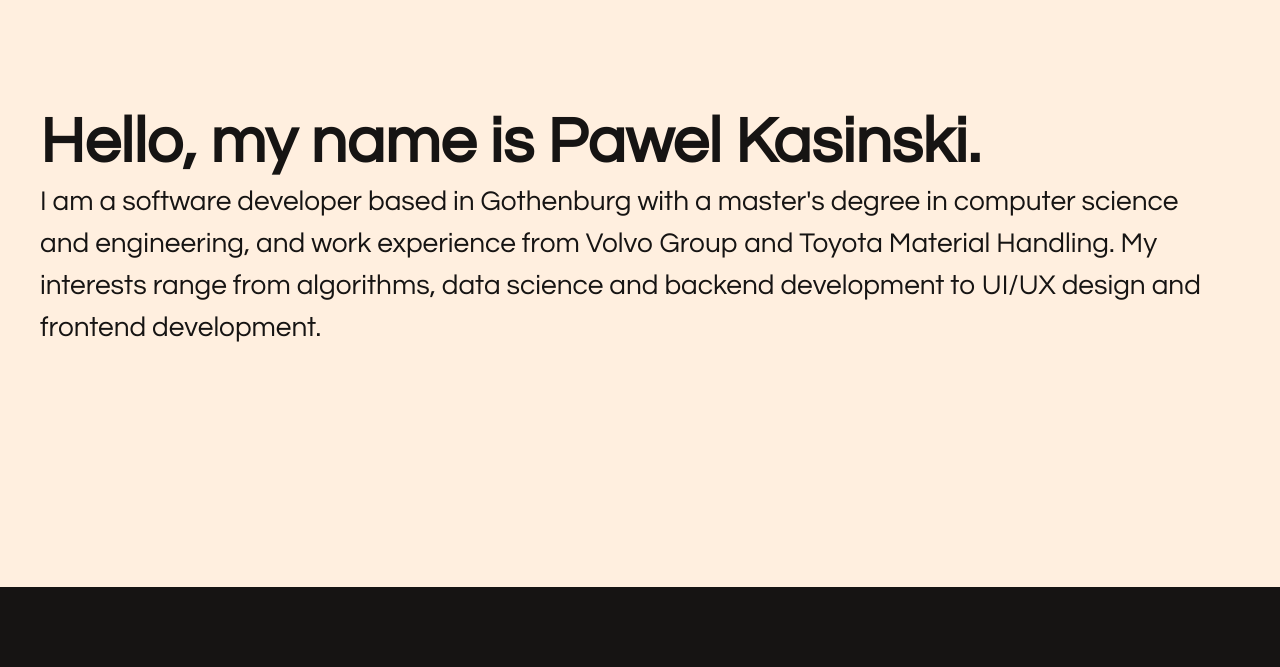
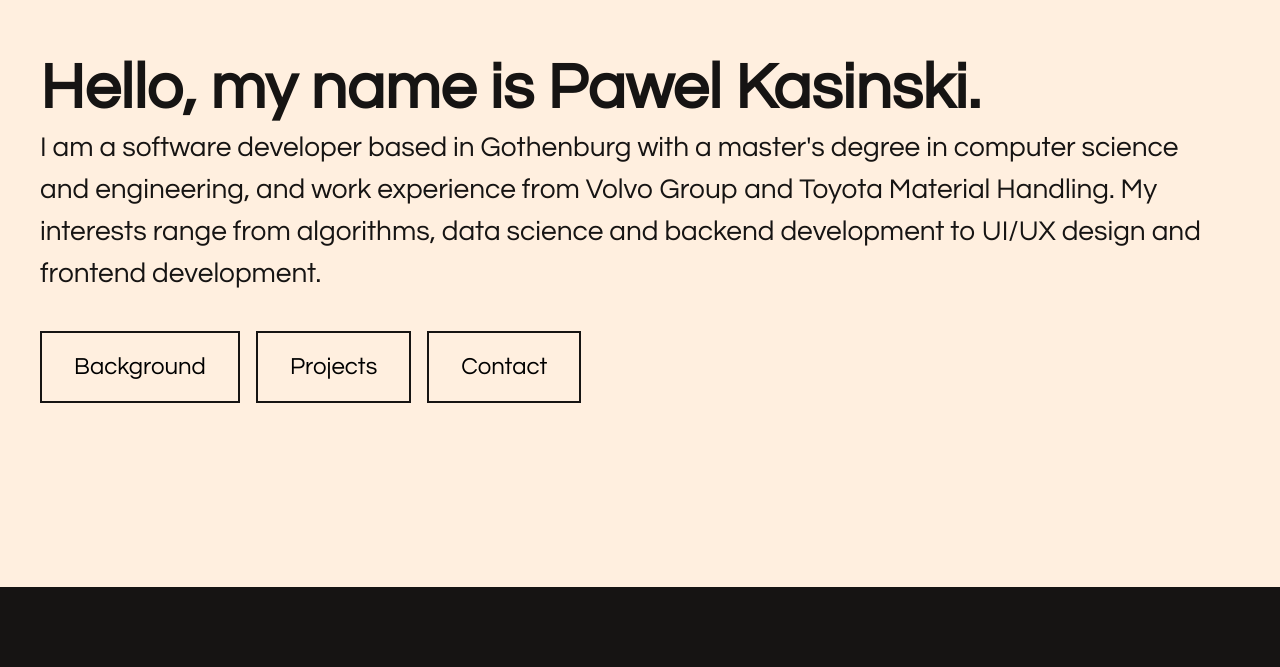
Before and after one commit to pkasinski/portfolio, a React (Vite) app: page / in a window 1280 px wide. Shown: the part 133-800 px from the top of the page. Built offline with nearby package versions, Linux system fonts and the light colour scheme.

Commit message:
Add buttons in the introduction section

```diff
--- a/src/App.css
+++ b/src/App.css
@@ -26,6 +26,10 @@
   flex-direction: column;
   justify-content: center;
   align-items: center;
+}
+
+button:hover {
+  cursor: pointer;
 }
 
 .text-title {
--- a/src/App.tsx
+++ b/src/App.tsx
@@ -3,15 +3,9 @@
 import Background from "./components/Background";
 import Projects from "./components/Projects";
 import Contact from "./components/Contact";
+import { scrollToSection } from "./utils";
 
 export default function App() {
-  const scrollToSection = (id: string) => {
-    const element = document.getElementById(id);
-    if (element) {
-      element.scrollIntoView({ behavior: "smooth" });
-    }
-  };
-
   return (
     <>
       <Introduction></Introduction>
--- a/src/components/Introduction.css
+++ b/src/components/Introduction.css
@@ -12,3 +12,21 @@
 .typewriter .cursor {
   font-weight: normal;
 }
+
+.internal-links {
+  display: flex;
+  gap: 16px;
+  margin-top: 1.5lh;
+  justify-content: left;
+  flex-wrap: wrap;
+}
+
+.introduction button {
+  background-color: var(--antique-white);
+  border: 2px solid var(--night);
+  padding: 16px 32px;
+}
+
+.introduction button:hover {
+  background-color: var(--light-orange);
+}
--- a/src/components/Introduction.tsx
+++ b/src/components/Introduction.tsx
@@ -1,4 +1,5 @@
 import "../App.css";
+import { scrollToSection } from "../utils";
 import "./Introduction.css";
 import Typewriter from "./Typewriter";
 
@@ -19,6 +20,32 @@
           algorithms, data science and backend development to UI/UX design and
           frontend development.
         </p>
+        <div className="internal-links">
+          <button
+            className="text-medium-responsive"
+            onClick={() => {
+              scrollToSection("background");
+            }}
+          >
+            Background
+          </button>
+          <button
+            className="text-medium-responsive"
+            onClick={() => {
+              scrollToSection("projects");
+            }}
+          >
+            Projects
+          </button>
+          <button
+            className="text-medium-responsive"
+            onClick={() => {
+              scrollToSection("contact");
+            }}
+          >
+            Contact
+          </button>
+        </div>
       </div>
     </section>
   );
--- /dev/null
+++ b/src/utils.ts
@@ -0,0 +1,6 @@
+export const scrollToSection = (id: string) => {
+  const element = document.getElementById(id);
+  if (element) {
+    element.scrollIntoView({ behavior: "smooth" });
+  }
+};
```
